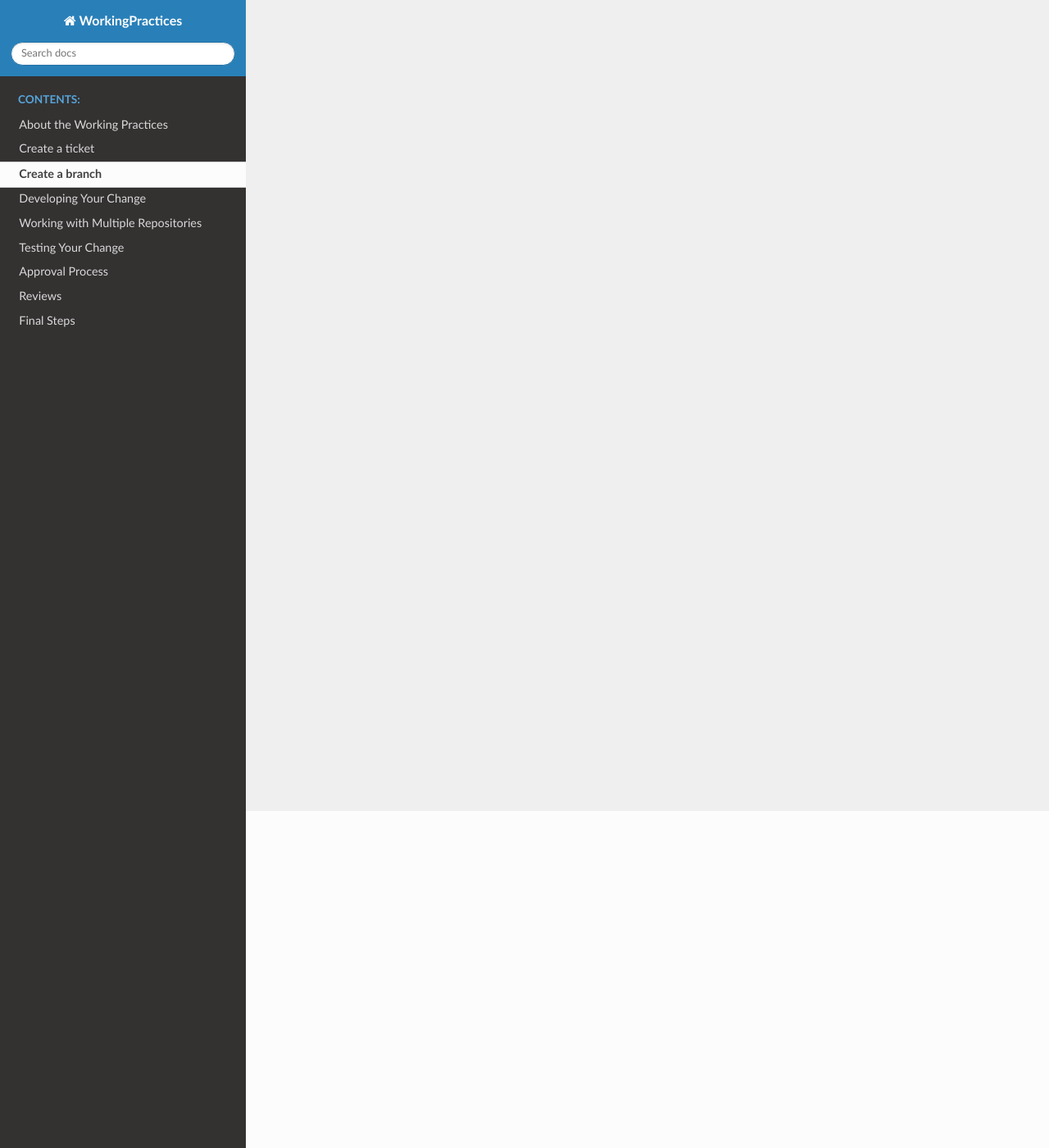
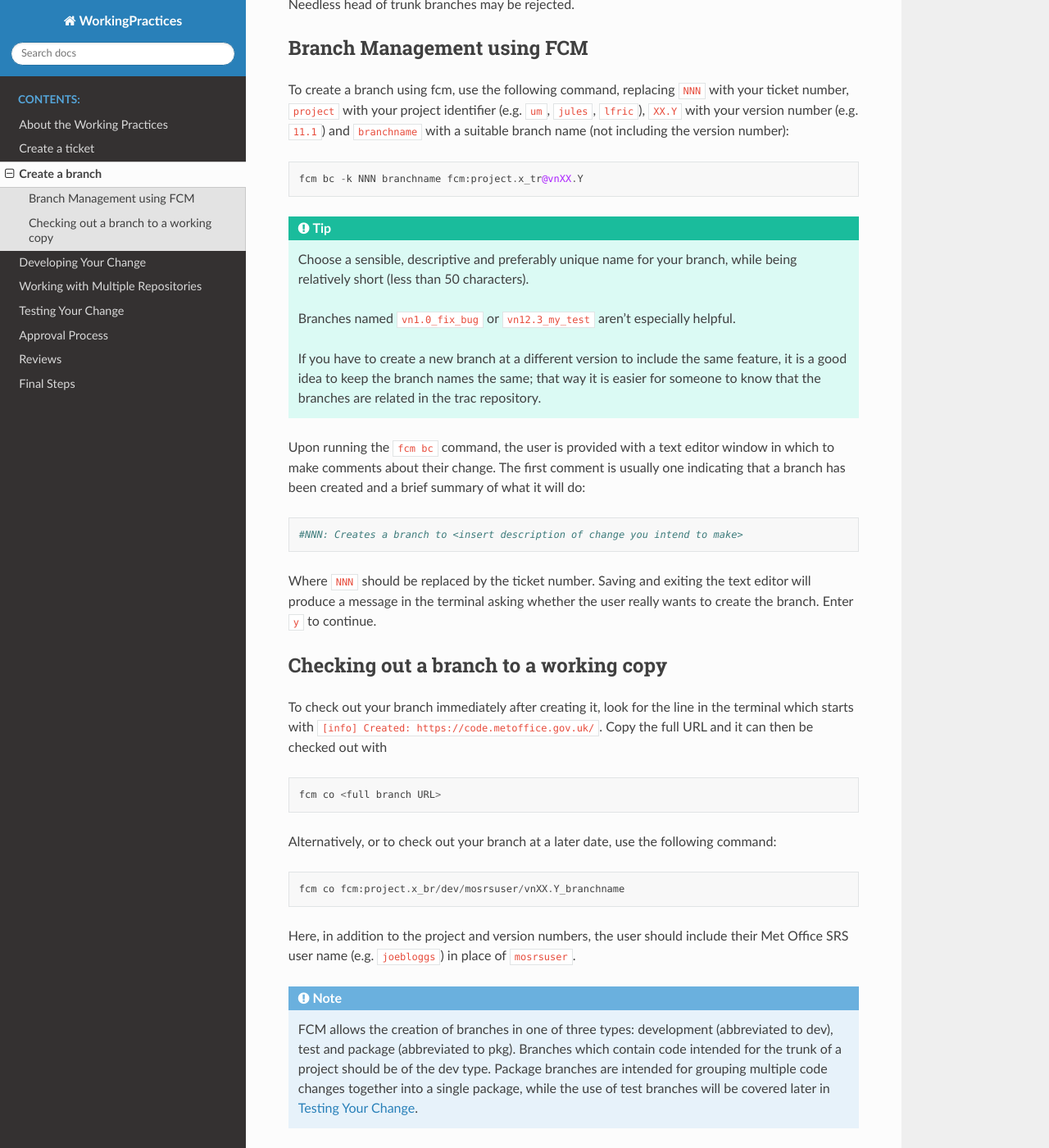
Before and after one commit to MetOffice/simulation-systems, a Sphinx documentation site: the page built from source/WorkingPractices/branches.rst, in a window 1280 px wide and 1400 px high, scrolled down 411 px. Shown: the whole window at 82% size. Built offline with Sphinx 7.4.7 and the Read the Docs theme 2.0.0, drawn with Linux system fonts in a browser that asks for light colours; some of the changed text lies outside the part shown.

Commit message:
Adds new 'create branch text' to repository

```diff
--- a/source/WorkingPractices/branches.rst
+++ b/source/WorkingPractices/branches.rst
@@ -1,2 +1,76 @@
 Create a branch
 ===============
+The source management tool is `FCM <http://metomi.github.io/fcm/doc/>`_, which is based on subversion
+but with some subtle differences, both of which are very different from git.
+
+.. Important::
+
+    All projects now use a version branching approach because it exhibits attributes that are well
+    aligned to how the models are used.
+
+By exception, head-of-trunk developments will be accepted.
+The prime reason for this is to pick up and build on a specific development that
+has already been committed since the last version. Needless head of trunk branches may be rejected.
+
+Branch Management using FCM
+---------------------------
+
+To create a branch using fcm, use the following command, replacing ``NNN`` with your ticket number,
+``project`` with your project identifier (e.g. ``um``, ``jules``, ``lfric``), ``XX.Y`` with your
+version number (e.g. ``11.1``) and ``branchname`` with a suitable branch name (not including
+the version number):
+
+.. code-block::
+
+    fcm bc -k NNN branchname fcm:project.x_tr@vnXX.Y
+
+.. tip::
+
+    Choose a sensible, descriptive and preferably unique name for your branch, while being relatively
+    short (less than 50 characters).
+
+    Branches named ``vn1.0_fix_bug`` or ``vn12.3_my_test`` aren't especially helpful.
+
+    If you have to create a new branch at a different version to include the same feature, it is a good
+    idea to keep the branch names the same; that way it is easier for someone to know that the branches
+    are related in the trac repository.
+
+Upon running the ``fcm bc`` command, the user is provided with a text editor window in which to make
+comments about their change. The first comment is usually one indicating that a branch has been
+created and a brief summary of what it will do:
+
+.. code-block::
+
+   #NNN: Creates a branch to <insert description of change you intend to make>
+
+Where ``NNN`` should be replaced by the ticket number. Saving and exiting the text editor
+will produce a message in the terminal asking whether the user really wants to create the branch.
+Enter ``y`` to continue.
+
+Checking out a branch to a working copy
+---------------------------------------
+
+To check out your branch immediately after creating it, look for the line in the terminal
+which starts with ``[info] Created: https://code.metoffice.gov.uk/``. Copy the full URL and
+it can then be checked out with
+
+.. code-block::
+
+    fcm co <full branch URL>
+
+Alternatively, or to check out your branch at a later date, use the following command:
+
+.. code-block::
+
+    fcm co fcm:project.x_br/dev/mosrsuser/vnXX.Y_branchname
+
+Here, in addition to the project and version numbers, the user should include their Met Office
+SRS user name (e.g. ``joebloggs``) in place of ``mosrsuser``.
+
+.. Note::
+
+   FCM allows the creation of branches in one of three types: development (abbreviated to dev),
+   test and package (abbreviated to pkg). Branches which contain code intended for the
+   trunk of a project should be of the dev type. Package branches are intended for grouping
+   multiple code changes together into a single package, while the use of test branches will
+   be covered later in :ref:`testing`.
--- a/source/WorkingPractices/testing.rst
+++ b/source/WorkingPractices/testing.rst
@@ -1,2 +1,4 @@
+.. _testing:
+
 Testing Your Change
 ===================
--- a/source/WorkingPractices/tickets.rst
+++ b/source/WorkingPractices/tickets.rst
@@ -1,2 +1,3 @@
 Create a ticket
 ===============
+Every change requires an associated ticket. This helps the developer organise and document their work and the reviewers to perform and document their tasks. It also provides a permanent record to refer back to.
```
